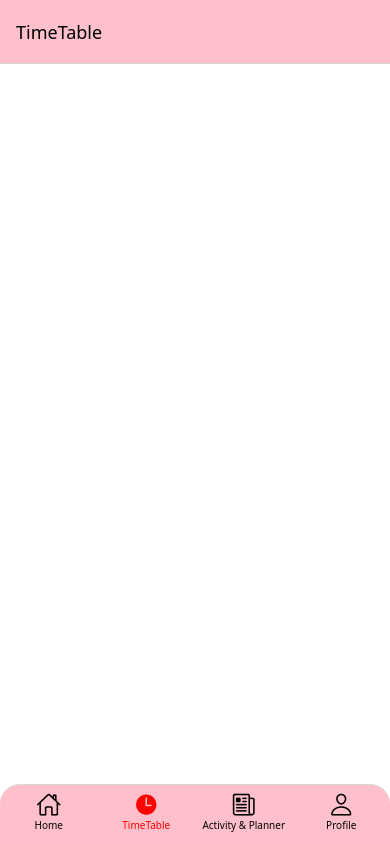
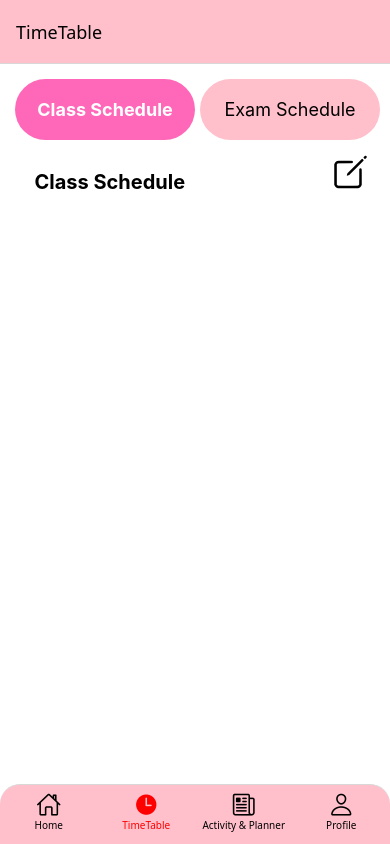
Before and after one commit to taparis/mobile-pro2, a React Native app: screen /TimeTable in a window 390 px wide. Built offline with nearby package versions, Linux system fonts and the light colour scheme.

Commit message:
add code in TimeTable

```diff
--- a/src/screens/TimeTable.js
+++ b/src/screens/TimeTable.js
@@ -1,10 +1,41 @@
+import { Ionicons } from "@expo/vector-icons";
 import React, { useState, useContext } from "react";
 import { View, Text, StyleSheet, TextInput, TouchableOpacity, Alert, Image } from "react-native";
 
-const TimeTable = () => {
+const TimeTable = ({ navigation }) => {
 
     return (
         <View style={styles.container}>
+            <View style={styles.buttonSchedule}>
+                <TouchableOpacity
+                    style={styles.classButton}
+                    onPress={() => {}}
+                >
+                    <Text style={styles.buttonClassText}>
+                        Class Schedule
+                    </Text>
+                </TouchableOpacity>
+
+
+                <TouchableOpacity
+                    style={styles.examButton}
+                    onPress={() => navigation.navigate('ExamClass')}
+                >
+                    <Text style={styles.buttonExamText}>
+                        Exam Schedule
+                    </Text>
+                </TouchableOpacity>
+            </View>
+
+            <View style={styles.titleRow}>
+                <Text style={styles.classText}>Class Schedule</Text>
+
+                <TouchableOpacity onPress={() => navigation.navigate('DetailClass')}>
+                    <Ionicons name="create-outline" size={40} color="black" />
+                </TouchableOpacity>
+
+            </View>
+
 
         </View>
     )
@@ -16,8 +47,56 @@ const styles = StyleSheet.create({
         flexDirection: 'column',
         backgroundColor: '#fff',
         alignItems: 'center',
-    }
+    },
+    buttonSchedule: {
+        flexDirection: 'row',
+        justifyContent: 'space-between',
+        width: '100%',
+        paddingHorizontal: 15,
 
+    },
+    classButton: {
+        width: '50%',
+        padding: 10,
+        marginTop: 15,
+        backgroundColor: '#ff68b9',
+        borderRadius: 60,
+        alignItems: 'center',
+    },
+    examButton: {
+        width: '50%',
+        padding: 10,
+        marginTop: 15,
+        backgroundColor: 'pink',
+        borderRadius: 60,
+        marginLeft: 5,
+        alignItems: 'center'
+    },
+    buttonClassText: {
+        padding: 10,
+        fontSize: 18,
+        color: 'white',
+        fontWeight: 'bold'
+    },
+    buttonExamText: {
+        padding: 10,
+        fontSize: 18,
+        color: 'black',
+    },
+    classText: {
+        fontSize: 20,
+        fontWeight: 'bold',
+        marginTop: 20,
+        alignSelf: 'flex-start',
+        marginLeft: 15
+    },
+    titleRow: {
+        flexDirection: 'row',
+        alignItems: 'center',
+        marginTop: 10,
+        justifyContent: 'space-between',
+        width: '90%',
+    },
 })
 
 export default TimeTable
```
